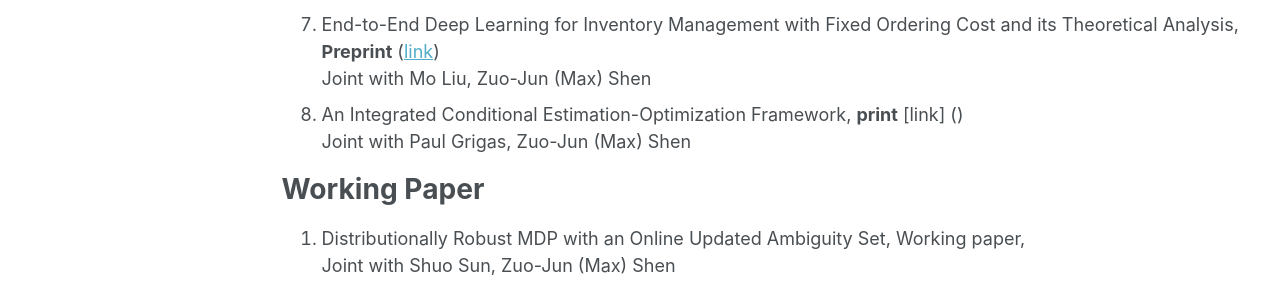
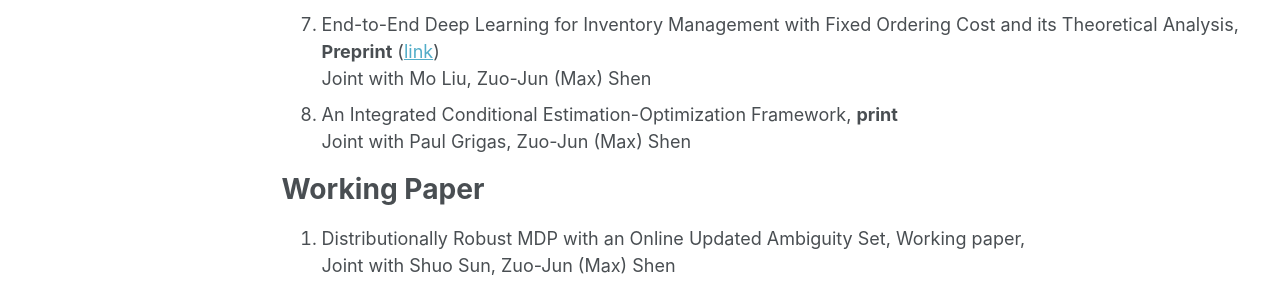
Before and after one commit to alicemengqi/site, a Jekyll site: the page built from _pages/publications.md, in a window 1280 px wide and 1307 px high. Shown: the part 686-978 px from the top of the window. Built offline with Jekyll 4.4.1, drawn with Linux system fonts in a browser that asks for light colours.

Commit message:
Update publications.md

```diff
--- a/_pages/publications.md
+++ b/_pages/publications.md
@@ -21,7 +21,7 @@ Joint with Mengxin Wang, Zuo-Jun (Max) Shen
 Joint with Ho-Yin Mak, Zuo-Jun (Max) Shen
 1. End-to-End Deep Learning for Inventory Management with Fixed Ordering Cost and its Theoretical Analysis, **Preprint** ([link](https://papers.ssrn.com/sol3/papers.cfm?abstract_id=3888897))
 Joint with Mo Liu, Zuo-Jun (Max) Shen
-1. An Integrated Conditional Estimation-Optimization Framework, **print** [link] ()
+1. An Integrated Conditional Estimation-Optimization Framework, **print**
 Joint with Paul Grigas, Zuo-Jun (Max) Shen
 
 
```
